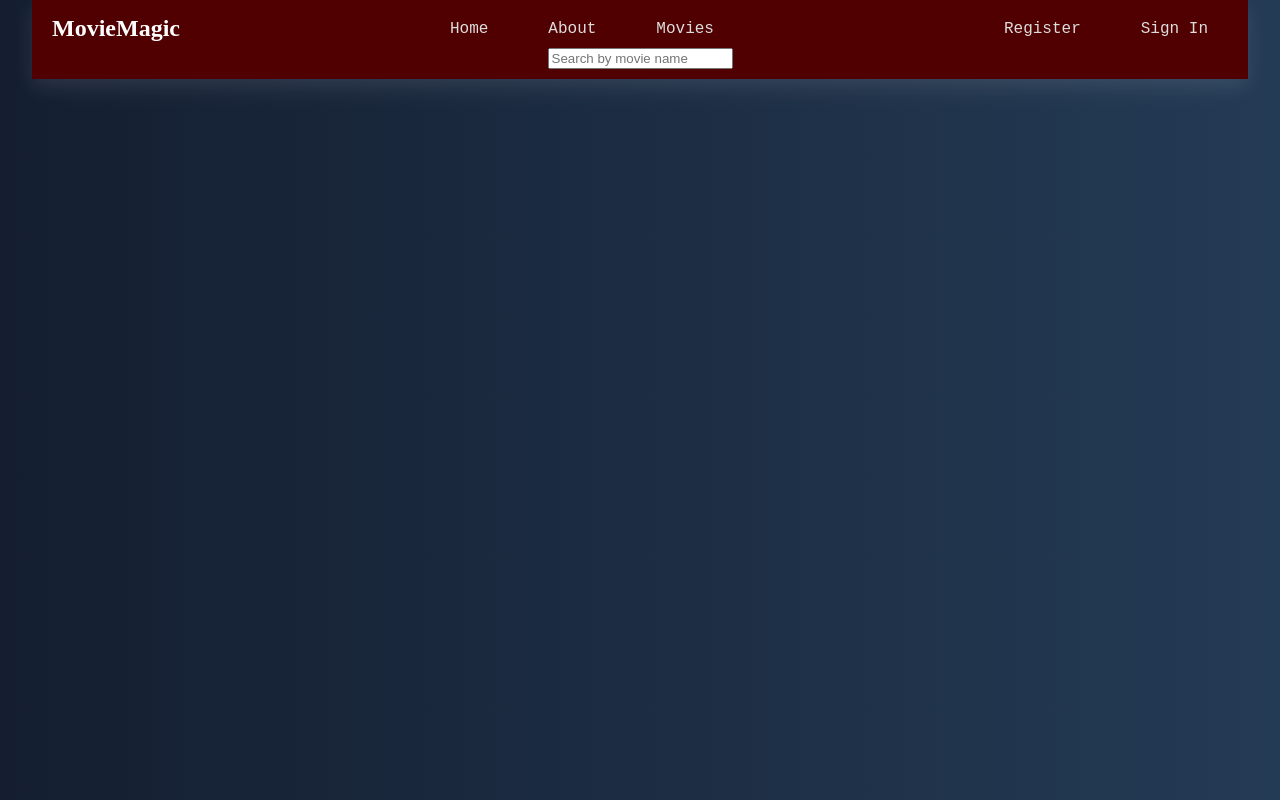
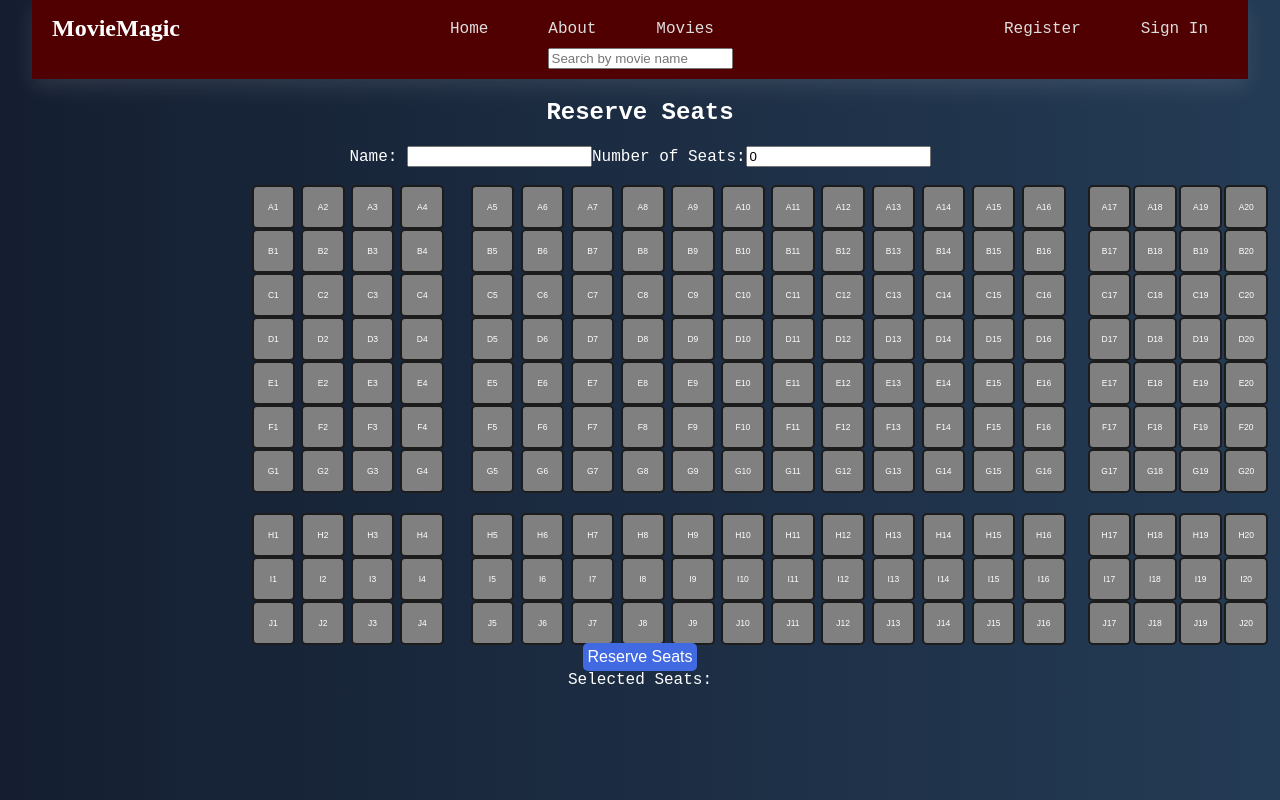
Before and after one commit to yusefzaman/MovieMagic-FrontEnd, a React (Vite) app: page /movies/1/theatres/Seats in a window 1280 px wide. Built offline with nearby package versions, Linux system fonts and the light colour scheme.

Commit message:
Showtime page and create seats

```diff
--- a/src/App.css
+++ b/src/App.css
@@ -76,10 +76,12 @@ input:focus{
   border-radius: 5px;
   transition: background-color 0.3s ease;
 }
+
 button{
   padding: 5px;
   font-size: 1rem;
 }
+
 .button:hover,button:hover {
   background-color: darkblue;
   transition: 1.5s;
@@ -339,3 +341,37 @@ ul {
   grid-template-columns: 1fr 1fr 1fr 1fr;
   gap: 1.5rem;
 }
+
+.seat {
+  background-color: grey;
+  font-size: 8.5px;
+  height: 5.5vh;
+  width: 5.5vh;
+  border: #1c1c1c 2px solid;
+}
+
+.Grid{
+  gap: 3.5px;
+}
+
+.row {
+  display: flex;
+  gap: 6.5px;
+  margin-left: 30vh;
+
+}
+
+.VIProw {
+  margin-top: 2.5vh;
+  margin-bottom: -2.5vh;
+}
+
+.edge-left {
+  margin-left: -20.5px;
+  margin-right: 20px;
+}
+
+.edge-right {
+  margin-left: 15.5px;
+  margin-right: -20px;
+}
--- a/src/App.jsx
+++ b/src/App.jsx
@@ -1,5 +1,6 @@
 import './App.css'
 import { Route, Routes } from 'react-router-dom'
+import { useState } from 'react'
 import Nav from './components/Nav'
 import Home from './pages/Home'
 import About from './pages/About'
@@ -8,7 +9,6 @@ import Theatre from './pages/Theatre'
 import ShowTime from './pages/ShowTime'
 import Register from './pages/Register'
 import Login from './pages/Login'
-import { useState } from 'react'
 
 const App = () => {
   const [searchQuery, setSearchQuery] = useState('')
@@ -53,7 +53,7 @@ const App = () => {
             }
           />
           <Route path="movies/:movieName/theatres" element={<Theatre />} />
-          <Route path="/Seats" element={<ShowTime />} />
+          <Route path="movies/:movieName/theatres/Seats" element={<ShowTime />} />
           <Route path="/register" element={<Register />} />
           <Route path="/signin" element={<Login />} />
         </Routes>
--- a/src/pages/ShowTime.jsx
+++ b/src/pages/ShowTime.jsx
@@ -1,15 +1,90 @@
-import React from 'react'
-import { useState } from 'react'
+import React from 'react';
+import { useState, useEffect } from 'react';
+import axios from 'axios';
 
-const ShowTime = () => {
-  const [user, setUser] = useState('')
-  const [number, setNumber] = useState(0)
-  const [seats, setSeats] = useState([])
+  const ShowTime = () => {
+    const [selected, setSelected] = useState([])
+    const [available, setAvailable] = useState([])
+    const [numSeats, setNumSeats] = useState(0);
+    const [user, setUser] = useState('')
 
+    useEffect(() => {
+      getAvailableSeats();
+    }, []);
 
+    const getAvailableSeats = async () => {
+      try {
+        const response = await axios.get(`http://localhost:5000/available_seats/${showtimeId}`)
+        setAvailable(response.data);
+      } catch (error) {
+        console.error('Error fetching data:', error);
+      }
+    };
 
+    const getSelectedSeats = async () => {
+      try {
+        const response = await axios.post(`http://localhost:5000/reserve_seats/${showtimeId}`)
+        setSelected(response.data);
+      } catch (error) {
+        console.error('Error fetching data:', error);
+      }
+    };
 
+    const handleSelection = (seat) => {
+      const updatedSeats = selectedSeats.includes(seat)
+        ? selectedSeats.filter((selectedSeat) => selectedSeat !== seat)
+        : [...selectedSeats, seat];
+      setSelected(updatedSeats);
+    };
 
-}
+  // https://codesandbox.io/s/movie-seat-booking-xcmdj?file=/src/App.js
+  const seatLayout = () => {
+    const Rows = ['A', 'B', 'C', 'D', 'E', 'F', 'G', 'H', 'I', 'J'];
+    const Columns = [1, 2, 3, 4, 5, 6, 7, 8, 9, 10, 11, 12, 13, 14, 15, 16, 17, 18, 19, 20];
+    return (
+      <div className="Grid">
+        {Rows.map((row, index) => (
+          <div key={row} className={`row ${index >= 7 ? 'VIProw' : ''}`}>
+            {Columns.map((column,colIndex) => {
+              const seatNumber = `${row}${column}`;
+              const isAvailable = available.includes(seatNumber);
+              const isSelected = selected.includes(seatNumber);
+              const seatClass = isSelected ? 'selected' : (isAvailable ? 'available' : 'unavailable');
+              return (
+                <button
+                  key={seatNumber}
+                  className={`seat ${colIndex <4 ? 'edge-left' : ''} ${colIndex > 15 ? 'edge-right' : ''} `}
+                  onClick={() => handleSeatSelection(seatNumber)}
+                  disabled={!isAvailable}>{seatNumber}
+                </button>
+              );
+            })}
+          </div>
+        ))}
+      </div>
+    );
+  };
+
+  return (
+    <div className="ReserveSeats">
+      <h2>Reserve Seats</h2>
+
+      <div className="inputForm">
+          Name: <input type="text" id="Username" value={name} onChange={(e) => setName(e.target.value)} required />
+          Number of Seats:<input type="number" id="Numseats" value={numSeats} onChange={(e) => setNumSeats(e.target.value)} required />
+          <br /><br />
+          {seatLayout()}
+          <br />
+          <button onClick={getSelectedSeats}>Reserve Seats</button>
+      </div>
+      <div>
+        Selected Seats:
+        {selected.map((seat) => (
+          <span key={seat}>{seat}, </span>
+        ))}
+      </div>
+    </div>
+  );
+};
 
 export default ShowTime
```
